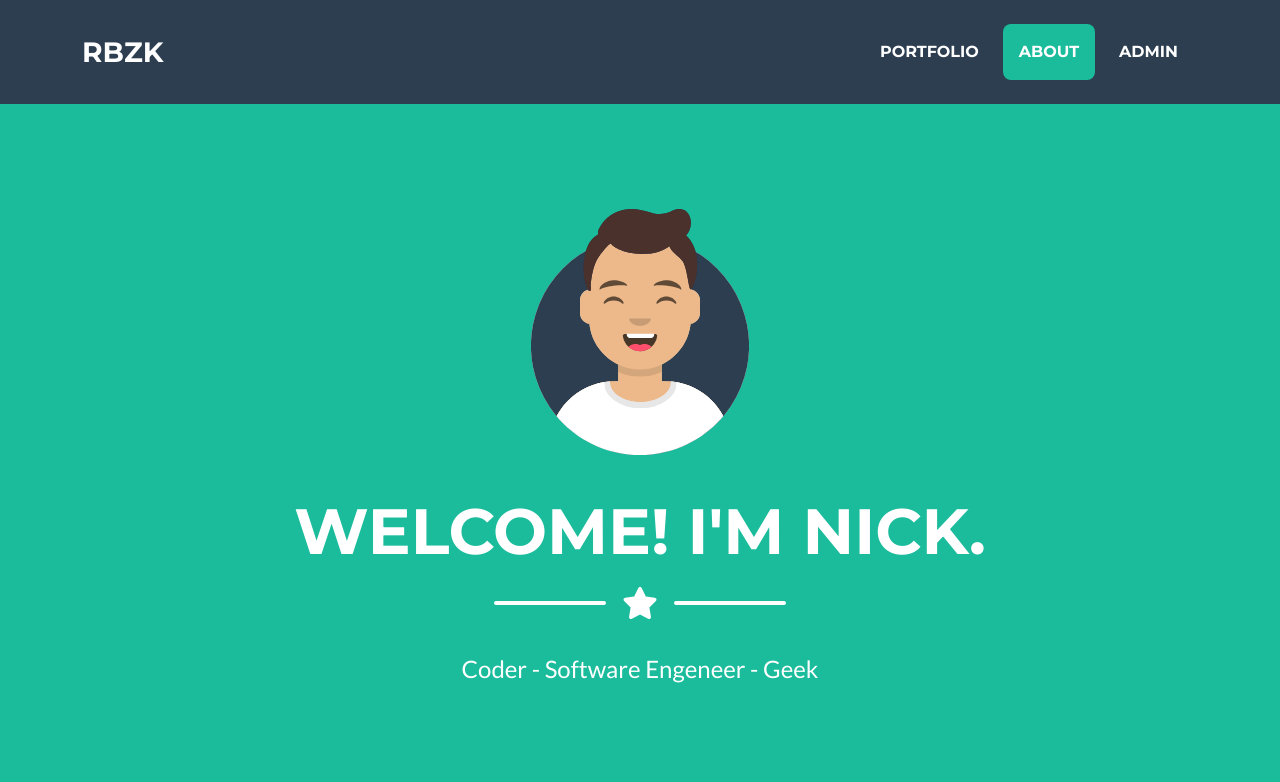
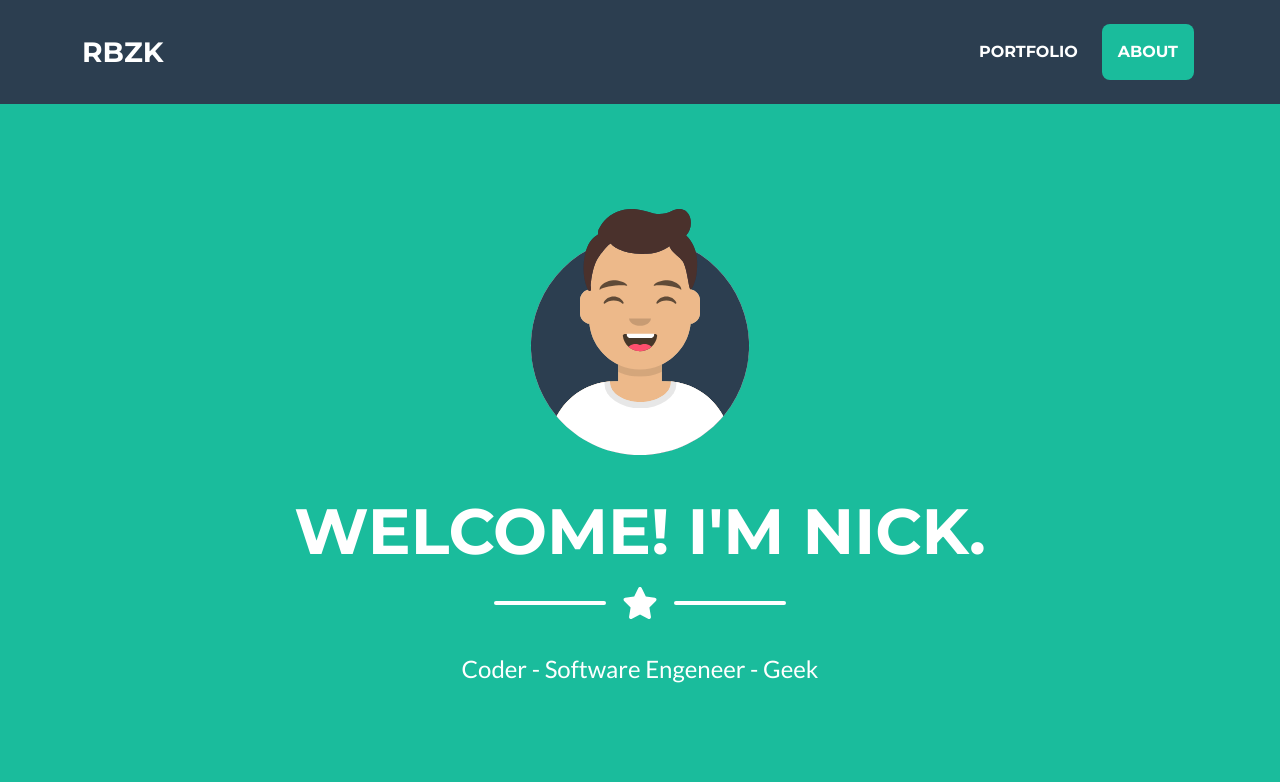
Before and after one commit to nick-rbzk/rbzk_pro, a Django app: page / in a window 1280 px wide. Shown: the top 782 px of the page. Run offline with Django 4.2, Linux system fonts and the light colour scheme; parts of the project's set-up code (start-up, migrations or seed data) failed here and were passed over; some libraries are stand-ins or nearby versions.

Commit message:
Removing admin from the  header

```diff
--- a/home/templates/home.html
+++ b/home/templates/home.html
@@ -33,7 +33,6 @@
                     <ul class="navbar-nav ms-auto">
                         <li class="nav-item mx-0 mx-lg-1"><a class="nav-link py-3 px-0 px-lg-3 rounded" href="#portfolio">Portfolio</a></li>
                         <li class="nav-item mx-0 mx-lg-1"><a class="nav-link py-3 px-0 px-lg-3 rounded" href="#about">About</a></li>
-                        <li class="nav-item mx-0 mx-lg-1"><a class="nav-link py-3 px-0 px-lg-3 rounded" href="{% url 'admin:index' %}">Admin</a></li>
                         {% if show_contact %}
                         <li class="nav-item mx-0 mx-lg-1"><a class="nav-link py-3 px-0 px-lg-3 rounded" href="#contact">Contact</a></li>
                         {% endif %}
```
Also changed, not shown: 1 other file.
